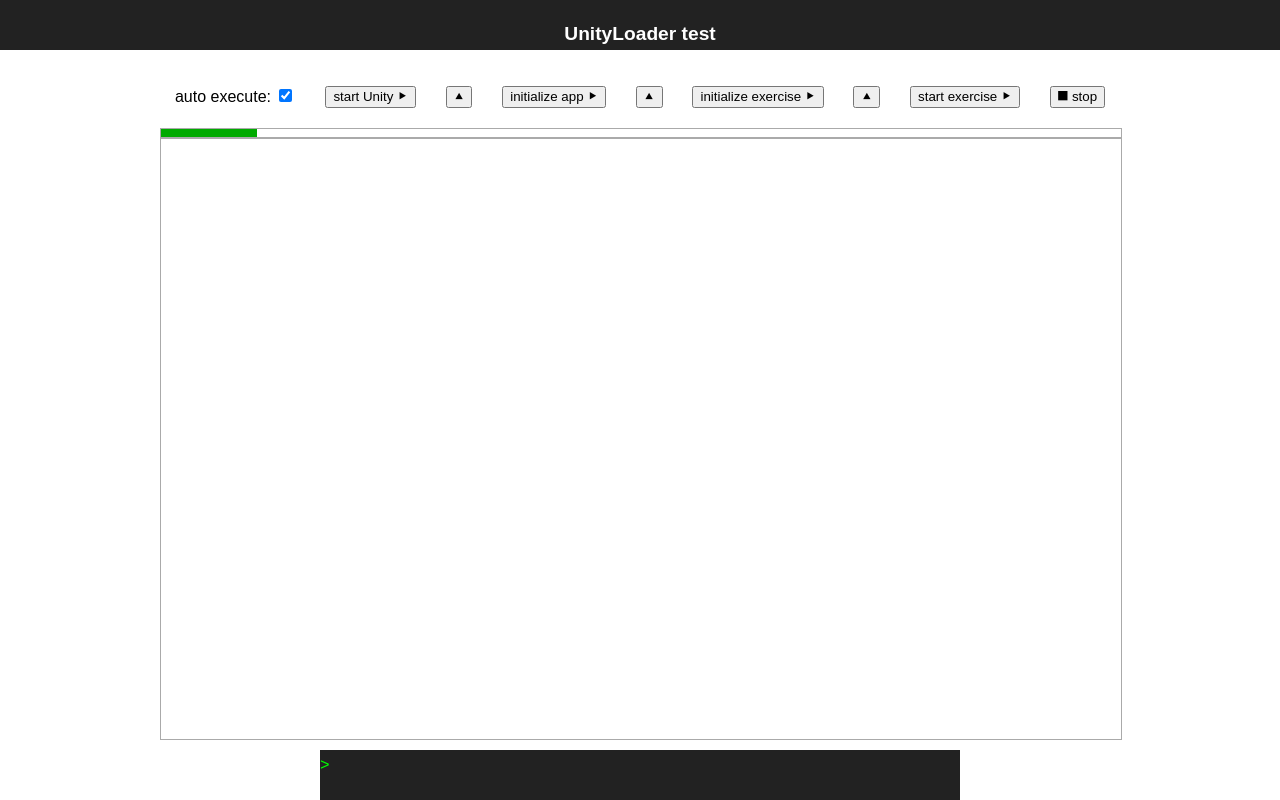
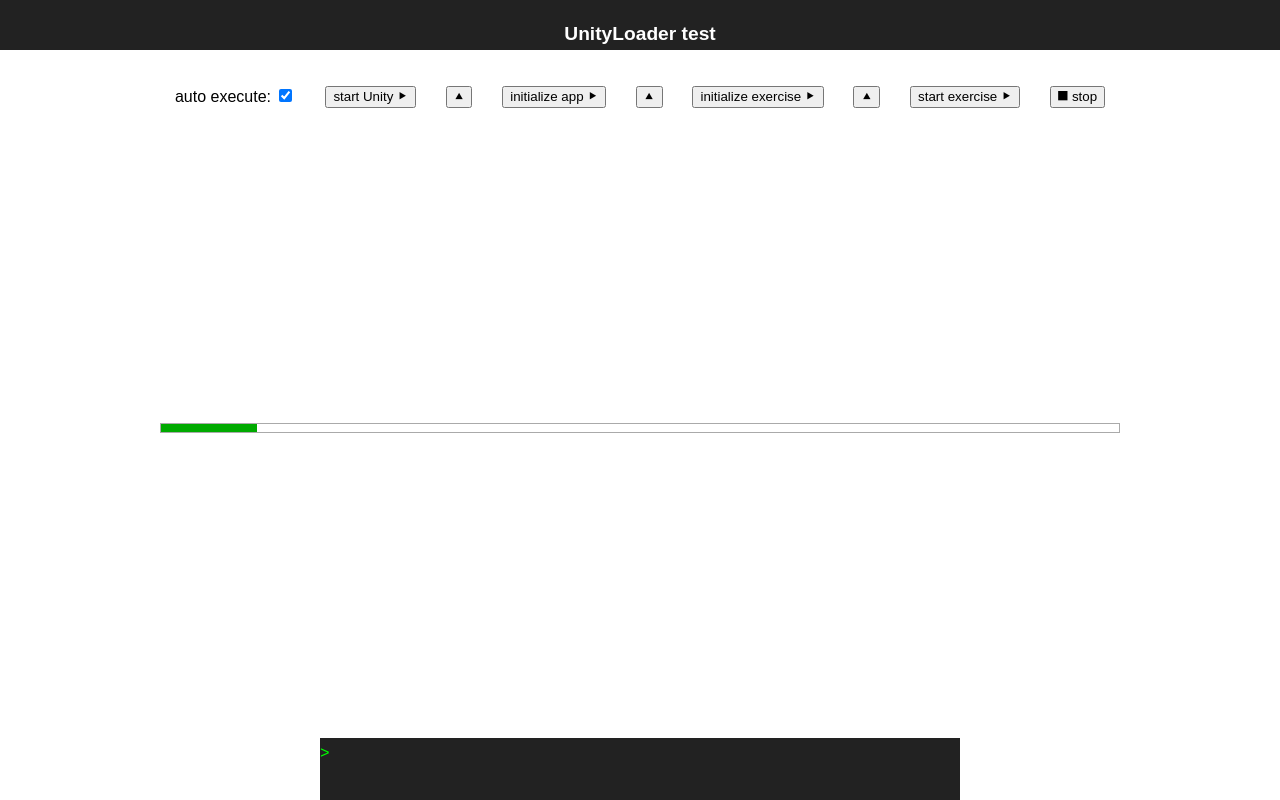
Before and after one commit to alexiusp/web_unity_test, a React (Create React App) app: page / in a window 1280 px wide. Shown: the top 800 px of the page. Built offline with nearby package versions, Linux system fonts and the light colour scheme; no server answers.

Commit message:
switching views implemented

```diff
--- a/src/App.tsx
+++ b/src/App.tsx
@@ -28,9 +28,6 @@ class App extends React.Component<Props, {}> {
         </header>
         <div className="app-body">
           <ControlsPanel />
-          <div className="progress-container">
-            <div className="progress-bar" style={{ width: (0.1 * 100) + '%' }} />
-          </div>
           <ExerciseContainer />
           <ConsoleContainer />
         </div>
--- a/src/exercise/ExerciseContainer.scss
+++ b/src/exercise/ExerciseContainer.scss
@@ -1,7 +1,26 @@
+.exercise-container {
+  position: relative;
+  width: 960px;
+  height: 600px;
+  .view {
+    transition: opacity 0.5s ease-in-out;
+    position: absolute;
+    top: 0;
+    left: 0;
+    display: flex;
+    height: 100%;
+    width: 100%;
+    zoom: 1;
+    opacity: 0;
+    &.active {
+      opacity: 1;
+    }
+  }
+}
 // progress indicator
 .progress-container {
-  width: 960px;
-  margin: 0 auto;
+  width: 100%;
+  margin: auto 0;
   height: 0.5rem;
   border: 1px solid #aaa;
   .progress-bar {
--- a/src/exercise/ExerciseContainer.tsx
+++ b/src/exercise/ExerciseContainer.tsx
@@ -1,17 +1,41 @@
 import * as React from 'react';
+import { connect } from 'react-redux';
 
 import './ExerciseContainer.css';
 
+import { IAppState, RunningStage } from '../state/models/state';
+import { getCurrentStage } from '../state/selectors/controls';
+
 import ExerciseView from './views/ExerciseView';
+import LoadingProgressView from './views/LoadingProgress';
 
 export interface Props {
-  some?: any;
+  stage: RunningStage;
 };
 
-export default function ExerciseContainer(props: Props) {
+export function ExerciseContainerView(props: Props) {
+  const isLoading = props.stage < RunningStage.ExerciseRunning;
+  const baseViewClass = 'view';
+  const loadingClass = `${baseViewClass} progress ${isLoading ? 'active' : ''}`;
+  const exerciseClass = `${baseViewClass} exercise ${!isLoading ? 'active' : ''}`;
   return (
-    <div>
-      <ExerciseView />
+    <div className="exercise-container">
+      <div className={loadingClass}>
+        <LoadingProgressView />
+      </div>
+      <div className={exerciseClass}>
+        <ExerciseView />
+      </div>
     </div>
   );
 }
+
+export const mapStateToProps = (state: IAppState) => {
+  const stage = getCurrentStage(state);
+  return {
+    stage,
+  };
+}
+
+const ExerciseContainer = connect(mapStateToProps)(ExerciseContainerView);
+export default ExerciseContainer;
--- a/src/exercise/views/ExerciseView.tsx
+++ b/src/exercise/views/ExerciseView.tsx
@@ -4,8 +4,6 @@ const CANVAS_ID = 'exercise';
 
 export default function ExerciseView() {
   return (
-    <div className="exercise">
-      <div id={CANVAS_ID} style={{ width: '960px', height: '600px' }} />
-    </div>
+    <div id={CANVAS_ID} style={{ width: '960px', height: '600px' }} />
   );
 }
--- /dev/null
+++ b/src/exercise/views/LoadingProgress.tsx
@@ -0,0 +1,9 @@
+import * as React from 'react';
+
+export default function LoadingProgressView() {
+  return (
+    <div className="progress-container">
+      <div className="progress-bar" style={{ width: (0.1 * 100) + '%' }} />
+    </div>
+  );
+}
--- a/src/state/selectors/controls.ts
+++ b/src/state/selectors/controls.ts
@@ -3,3 +3,5 @@ import { IAppState } from '../models/state';
 export const getControls = (state: IAppState) => state.controls;
 
 export const getAutoValue = (state: IAppState) => getControls(state).auto;
+
+export const getCurrentStage = (state: IAppState) => getControls(state).stage;
```
